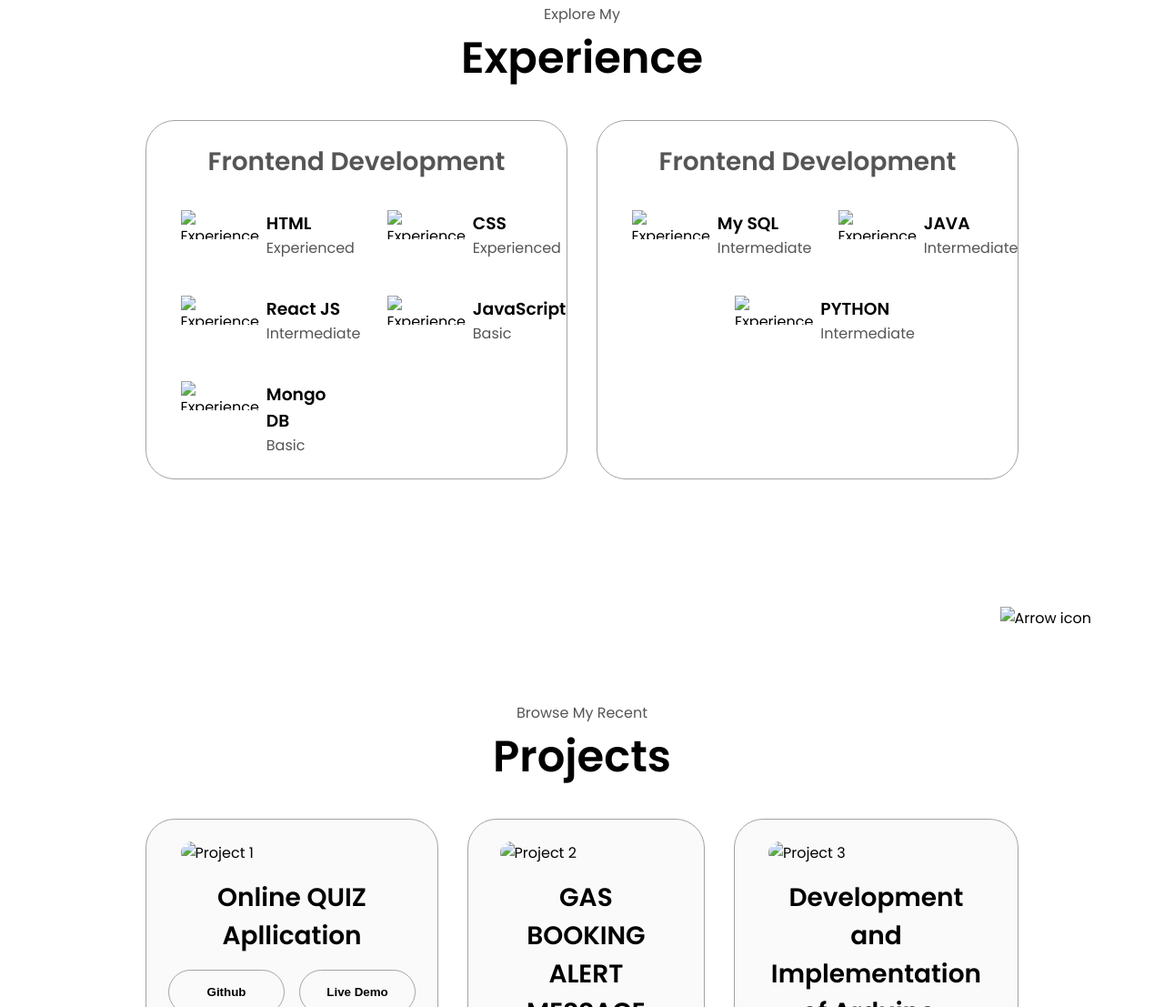
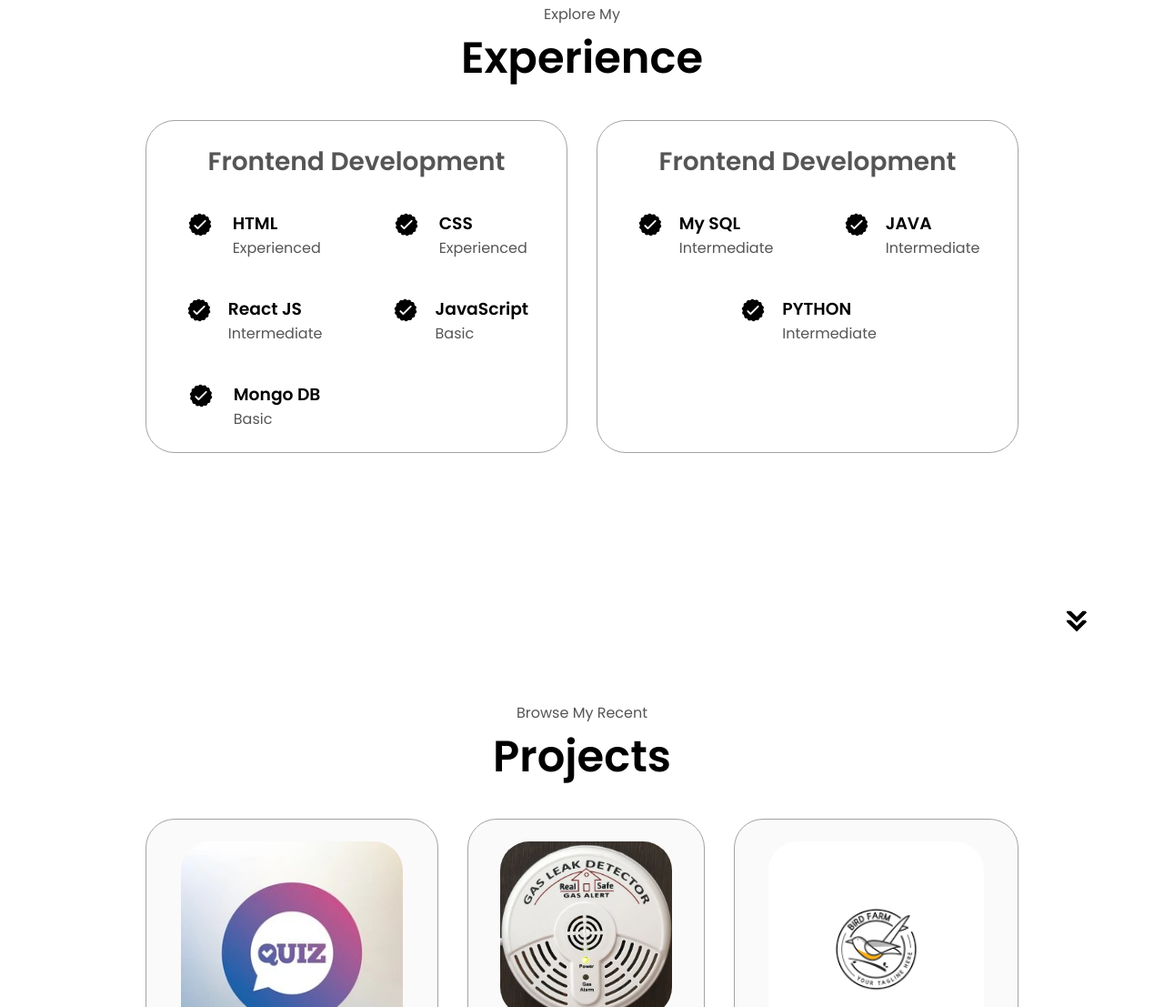
Before and after one commit to Chakradhar-bondila/My-portfolio, a plain HTML site: page index.html in a window 1280 px wide. Shown: the part 1693-2800 px from the top of the page at 91% size. Drawn offline with Linux system fonts and the light colour scheme.

Commit message:
Update index.html

```diff
--- a/index.html
+++ b/index.html
@@ -38,7 +38,7 @@
     </nav>
     <section id="profile">
       <div class="section__pic-container">
-        <img src="./assets/profile-pic.png" alt="John Doe profile picture" />
+        <img src="./profile-pic.png" alt="John Doe profile picture" />
       </div>
       <div class="section__text">
         <p class="section__text__p1">Hello, I'm</p>
@@ -55,13 +55,13 @@
         </div>
         <div id="socials-container">
           <img
-            src="./assets/linkedin.png"
+            src="./linkedin.png"
             alt="My LinkedIn profile"
             class="icon"
             onclick="location.href='https://www.linkedin.com/in/saichakradhar-bondila/'"
           />
           <img
-            src="./assets/github.png"
+            src="./github.png"
             alt="My Github profile"
             class="icon"
             onclick="location.href='https://github.com/Chakradhar-bondila'"
@@ -88,7 +88,7 @@
 
             <div class="details-container">
               <img
-                src="./assets/education.png"
+                src="./education.png"
                 alt="Education icon"
                 class="icon"
               />
@@ -100,7 +100,7 @@
         </div>
       </div>
       <img
-        src="./assets/arrow.png"
+        src="./arrow.png"
         alt="Arrow icon"
         class="icon arrow"
         onclick="location.href='./#experience'"
@@ -116,7 +116,7 @@
             <div class="article-container">
               <article>
                 <img
-                  src="./assets/checkmark.png"
+                  src="./checkmark.png"
                   alt="Experience icon"
                   class="icon"
                 />
@@ -127,7 +127,7 @@
               </article>
               <article>
                 <img
-                  src="./assets/checkmark.png"
+                  src="./checkmark.png"
                   alt="Experience icon"
                   class="icon"
                 />
@@ -138,7 +138,7 @@
               </article>
               <article>
                 <img
-                  src="./assets/checkmark.png"
+                  src="./checkmark.png"
                   alt="Experience icon"
                   class="icon"
                 />
@@ -149,7 +149,7 @@
               </article>
               <article>
                 <img
-                  src="./assets/checkmark.png"
+                  src="./checkmark.png"
                   alt="Experience icon"
                   class="icon"
                 />
@@ -160,7 +160,7 @@
               </article>
               <article>
                 <img
-                  src="./assets/checkmark.png"
+                  src="./checkmark.png"
                   alt="Experience icon"
                   class="icon"
                 />
@@ -181,7 +181,7 @@
 
               <article>
                 <img
-                  src="./assets/checkmark.png"
+                  src="./checkmark.png"
                   alt="Experience icon"
                   class="icon"
                 />
@@ -192,7 +192,7 @@
               </article>
               <article>
                 <img
-                  src="./assets/checkmark.png"
+                  src="./checkmark.png"
                   alt="Experience icon"
                   class="icon"
                 />
@@ -203,7 +203,7 @@
               </article>
               <article>
                 <img
-                  src="./assets/checkmark.png"
+                  src="./checkmark.png"
                   alt="Experience icon"
                   class="icon"
                 />
@@ -218,7 +218,7 @@
         </div>
       </div>
       <img
-        src="./assets/arrow.png"
+        src="./arrow.png"
         alt="Arrow icon"
         class="icon arrow"
         onclick="location.href='./#projects'"
@@ -232,7 +232,7 @@
           <div class="details-container color-container">
             <div class="article-container">
               <img
-                src="./assets/project-1.jpg"
+                src="./project-1.jpg"
                 alt="Project 1"
                 class="project-img"
               />
@@ -256,7 +256,7 @@
           <div class="details-container color-container">
             <div class="article-container">
               <img
-                src="./assets/project-2.png"
+                src="./project-2.png"
                 alt="Project 2"
                 class="project-img"
               />
@@ -277,7 +277,7 @@
           <div class="details-container color-container">
             <div class="article-container">
               <img
-                src="./assets/project-3.png"
+                src="./project-3.png"
                 alt="Project 3"
                 class="project-img"
               />
@@ -298,7 +298,7 @@
         </div>
       </div>
       <img
-        src="./assets/arrow.png"
+        src="./arrow.png"
         alt="Arrow icon"
         class="icon arrow"
         onclick="location.href='./#contact'"
@@ -310,7 +310,7 @@
       <div class="contact-info-upper-container">
         <div class="contact-info-container">
           <img
-            src="./assets/email.png"
+            src="./email.png"
             alt="Email icon"
             class="icon contact-icon email-icon"
           />
@@ -318,7 +318,7 @@
         </div>
         <div class="contact-info-container">
           <img
-            src="./assets/linkedin.png"
+            src="./linkedin.png"
             alt="LinkedIn icon"
             class="icon contact-icon"
           />
```
